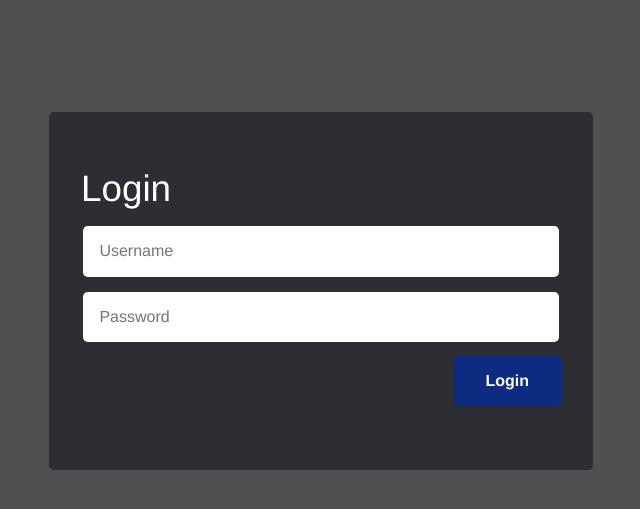
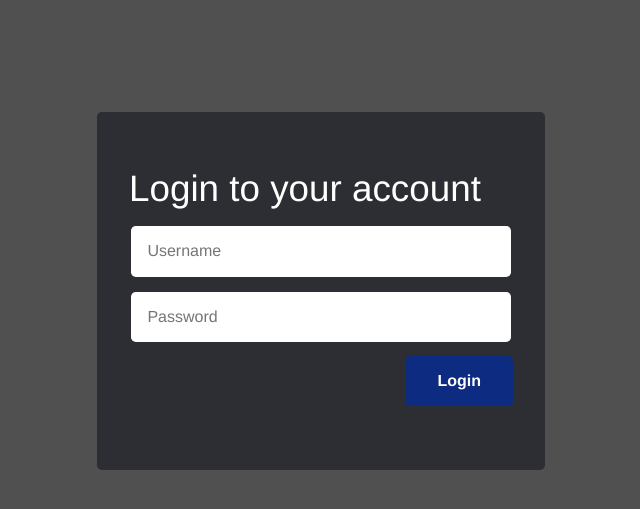
Before and after one commit to jdineen21/videofree_django, a Django app: page /user/login/ in a window 1280 px wide. Shown: the top 509 px of the page, without its empty margins (319-959 px from the left). Run offline with Django 3.2, Linux system fonts and the light colour scheme.

Commit message:
login page fine tuning

```diff
--- a/user/static/user/login.css
+++ b/user/static/user/login.css
@@ -17,5 +17,5 @@ h1 {
 .container {
     margin: 0 auto;
     padding-top: 7em;
-    width: 34em;
+    width: 28em;
 }
--- a/user/templates/user/login.html
+++ b/user/templates/user/login.html
@@ -12,7 +12,7 @@
 
 {% block content %}
     <div id="form_container">
-        <h1>Login</h1>
+        <h1>Login to your account</h1>
         <form id="generic_form" action="{% url 'user:login' %}" method="post">
             {% csrf_token %}
             {{ login_form.non_field_errors }}
```
